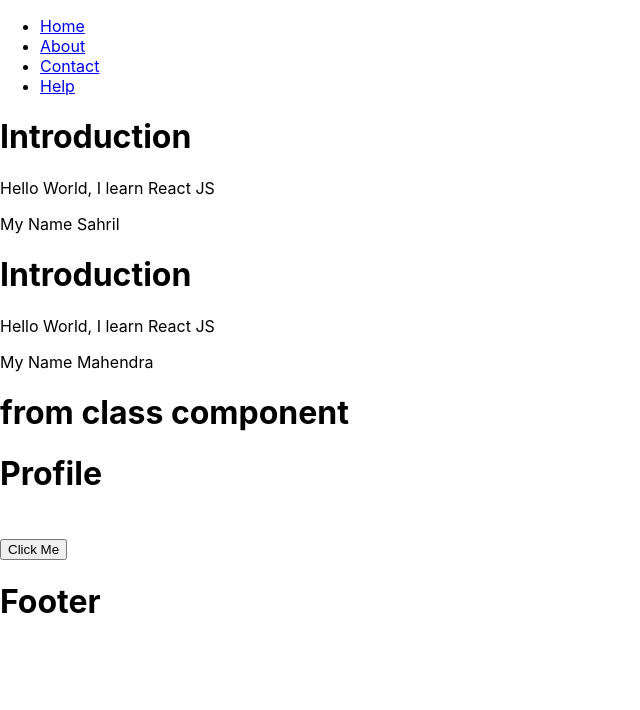
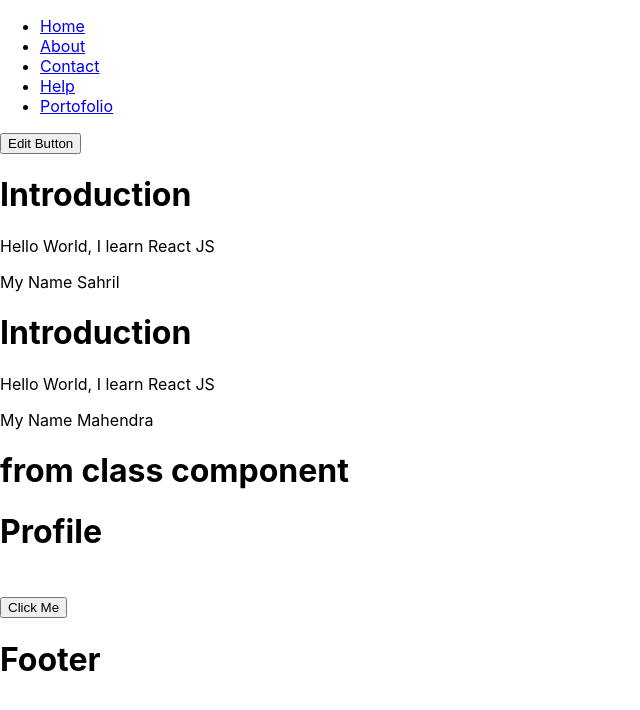
Before and after one commit to sahrilmahendra/react, a React (Create React App) app: page / in a window 1280 px wide. Shown: the top 710 px of the page, without its empty margins (0-640 px from the left). Built offline with nearby package versions, Linux system fonts and the light colour scheme.

Commit message:
react state

```diff
--- a/src/App.js
+++ b/src/App.js
@@ -5,6 +5,7 @@ import Profile from './components/profile';
 import Button from './components/button';
 import Navbar from './components/navbar';
 import Footer from './components/footer';
+import React, {useState} from 'react';
 
 function App() {
   const myName = 'Sahril Mahendra';
@@ -13,8 +14,8 @@ function App() {
   const names = myName.split(" ");
 
   const clicked = () => {
-    return alert("button clicked")
-  }
+    return alert("button clicked");
+  };
 
   const profile = () => {
     return (
@@ -23,16 +24,24 @@ function App() {
       <marquee>test profile</marquee>
     </div>
     )
-  }
+  };
+
+    const [getText, setText] = useState("");
+    const editText = () => {
+      setText("lorem ipsum dolor sit amet")
+    };
 
   return (
     <div>
-      <Navbar text={navbarText}/>
+      <Navbar text={navbarText} edit={getText}/>
+      <button onClick={() => editText()}>Edit Button</button>
       <Intro name={names[0]} lang={lang}/>
       <Intro name={names[1]} lang={lang}/>
 
       <Profile profile={profile}/>
       <Button click={clicked}/>
+
+      <p>{getText}</p>
       <Footer/>
     </div>
   );
--- a/src/components/button.js
+++ b/src/components/button.js
@@ -1,3 +1,5 @@
+
+
 function Button(props) {
     return (
       <div>
--- a/src/components/navbar.js
+++ b/src/components/navbar.js
@@ -6,6 +6,7 @@ function Navbar(props) {
             <li><a href="#">About</a></li>
             <li><a href="#">Contact</a></li>
             <li><a href="#">{props.text}</a></li>
+            <li><a href="#">{!props.edit ? "Portofolio": props.edit}</a></li>
         </ul>
       </div>
     );
```
